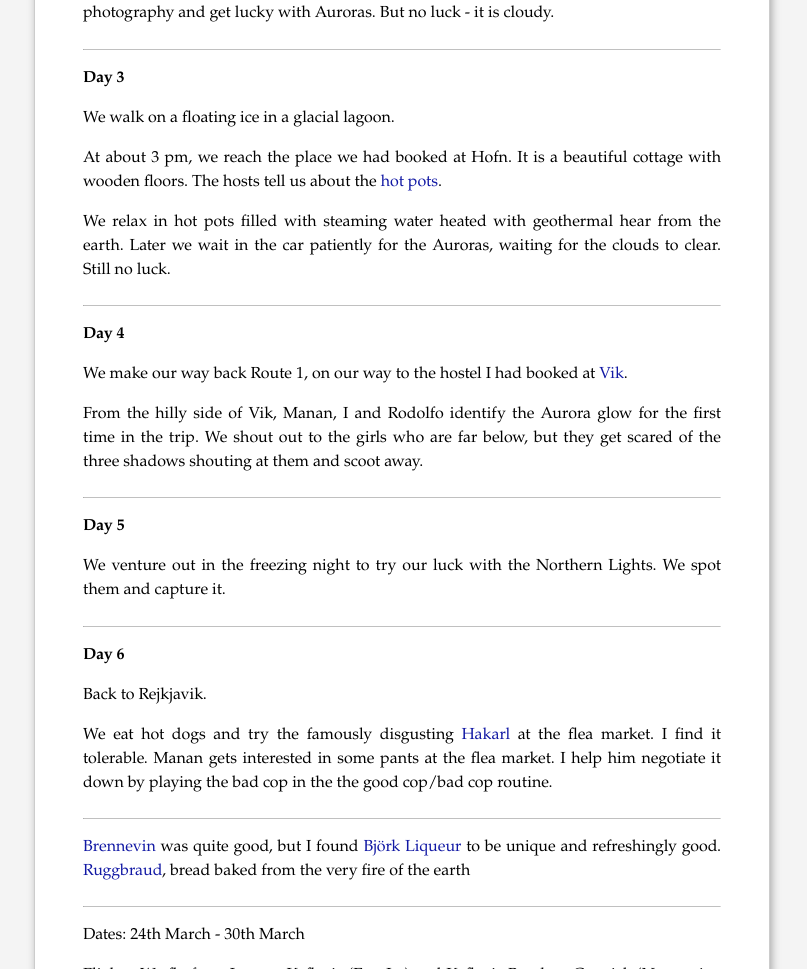
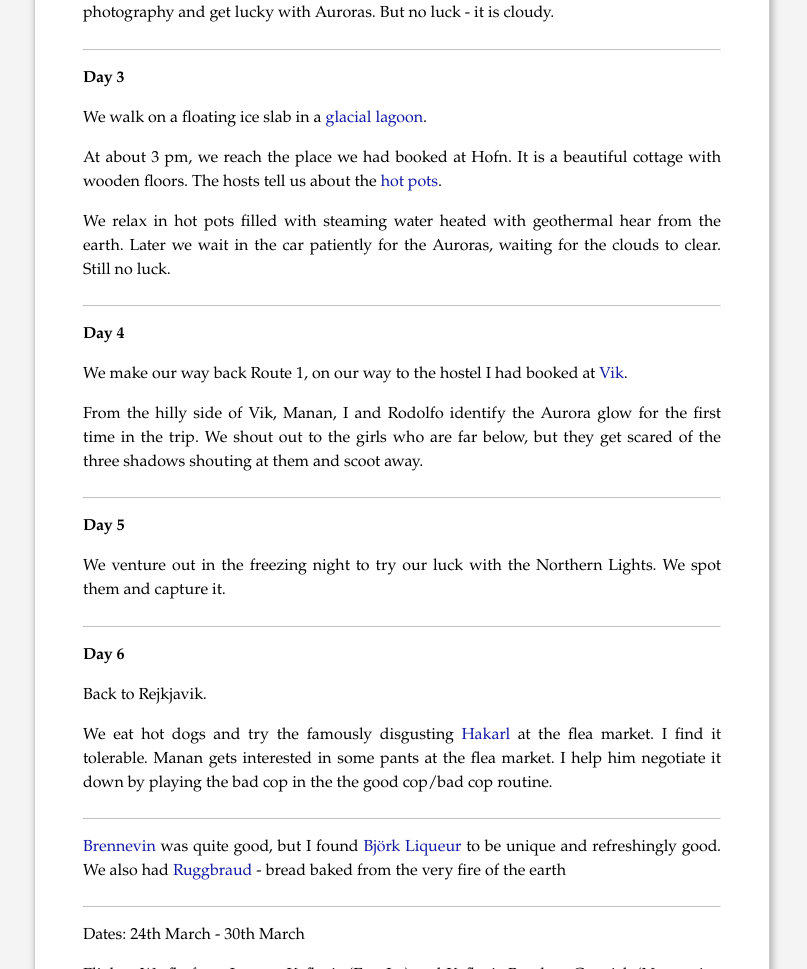
Before and after one commit to piyushahuja/piyushahuja.github.io, a Jekyll site: the page built from _posts/travel/2015-03-26-iceland.md, in a window 1280 px wide. Shown: the part 1119-2088 px from the top of the page, without its empty margins (238-1045 px from the left). Built offline with Jekyll 4.4.1, drawn with Linux system fonts in a browser that asks for light colours; comment, search, counter and statistics services are not loaded.

```diff
--- a/_posts/travel/2015-03-26-iceland.md
+++ b/_posts/travel/2015-03-26-iceland.md
@@ -59,7 +59,7 @@ We drive to Klaustur at [Klauster](https://en.wikipedia.org/wiki/Kirkjub%C3%A6ja
 
 
 
-We walk on a floating ice in a glacial lagoon.
+We walk on a floating ice slab in a [glacial lagoon](https://en.wikipedia.org/wiki/J%C3%B6kuls%C3%A1rl%C3%B3n).
 
 At about 3 pm, we reach the place we had booked at Hofn. It is a beautiful cottage with wooden floors. The hosts tell us about the [hot pots](
 https://www.tripadvisor.com/Attraction_Review-g189960-d10223970-Reviews-Hoffell_Hot_Tubs-Hofn_East_Region.html).
@@ -96,7 +96,7 @@ We eat hot dogs and try the famously disgusting [Hakarl](https://en.wikipedia.or
 
 ---------
 
-[Brennevin](https://en.wikipedia.org/wiki/Brenniv%C3%ADn) was quite good, but I found [Björk Liqueur](https://nammi.is/bjork-liqueur-50-cl.html) to be unique and refreshingly good. [Ruggbraud](https://en.wikipedia.org/wiki/R%C3%BAgbrau%C3%B0), bread baked from the very fire of the earth
+[Brennevin](https://en.wikipedia.org/wiki/Brenniv%C3%ADn) was quite good, but I found [Björk Liqueur](https://nammi.is/bjork-liqueur-50-cl.html) to be unique and refreshingly good. We also had [Ruggbraud](https://en.wikipedia.org/wiki/R%C3%BAgbrau%C3%B0) - bread baked from the very fire of the earth
 
 
 ---
```
